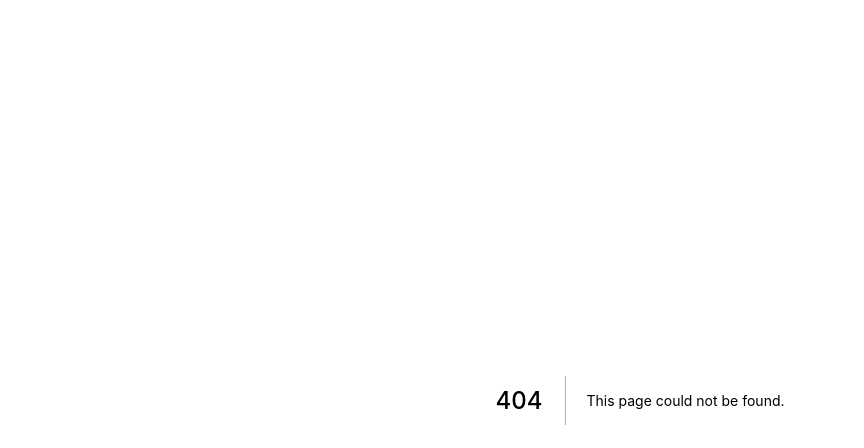
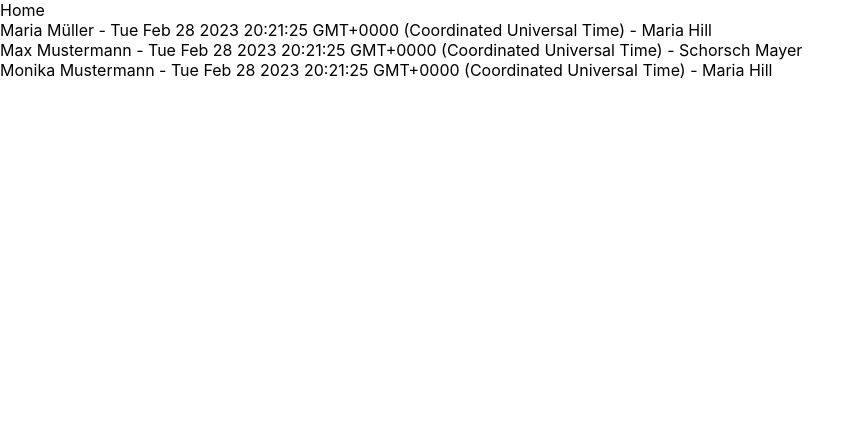
Before and after one commit to deBabbbe/PlaninngsView, a Next.js app: page /appointments in a window 1280 px wide. Before the commit this address had no page. Shown: the top 448 px of the page, without its empty margins (0-864 px from the left). Built offline with nearby package versions, Linux system fonts and the light colour scheme.

Commit message:
Add appointments and mov eBackHomeLink to components

```diff
--- /dev/null
+++ b/components/BackHomeLink.tsx
@@ -0,0 +1,9 @@
+import Link from "next/link";
+
+const BackHomeLink = () => (
+  <div>
+    <Link href="/">Home</Link>
+  </div>
+);
+
+export default BackHomeLink;
--- a/data/applications.ts
+++ b/data/applications.ts
@@ -7,25 +7,25 @@ export interface IApplication {
 
 const applications: IApplication[] = [
   {
-    id: 1,
+    id: 0,
     name: "Nageln",
     duration: "30 min",
     price: 20,
   },
   {
-    id: 2,
+    id: 1,
     name: "Wimpern",
     duration: "30 min",
     price: 30,
   },
   {
-    id: 3,
+    id: 2,
     name: "Füße",
     duration: "60 min",
     price: 40,
   },
   {
-    id: 4,
+    id: 3,
     name: "Nanoblading",
     duration: "90 min",
     price: 250,
--- /dev/null
+++ b/data/appointments.ts
@@ -0,0 +1,36 @@
+import applications, { IApplication } from "./applications";
+import customers, { ICustomer } from "./customers";
+import employees, { IEmployee } from "./employees";
+
+interface IAppointment {
+  id: number;
+  date: Date;
+  application: IApplication;
+  employee: IEmployee;
+  customer: ICustomer;
+}
+
+const appointments: IAppointment[] = [
+  {
+    id: 0,
+    date: new Date(),
+    application: applications[0],
+    customer: customers[0],
+    employee: employees[0],
+  },
+  {
+    id: 1,
+    date: new Date(),
+    application: applications[1],
+    customer: customers[1],
+    employee: employees[1],
+  },
+  {
+    id: 2,
+    date: new Date(),
+    application: applications[2],
+    customer: customers[2],
+    employee: employees[0],
+  },
+];
+export default appointments;
--- a/data/customers.ts
+++ b/data/customers.ts
@@ -5,7 +5,7 @@ interface IAddress {
   zip: number;
 }
 
-interface ICustomer {
+export interface ICustomer {
   id: number;
   name: string;
   comment: string;
@@ -16,7 +16,7 @@ interface ICustomer {
 
 const customers: ICustomer[] = [
   {
-    id: 1,
+    id: 0,
     name: "Maria Müller",
     comment: "nothing special",
     address: {
@@ -29,9 +29,22 @@ const customers: ICustomer[] = [
     email: "m.mueller@gmail.com",
   },
   {
-    id: 2,
+    id: 1,
     name: "Max Mustermann",
     comment: "always too late",
+    address: {
+      city: "Lambrecht",
+      country: "Germany",
+      street: "Brechlochweg 15",
+      zip: 67466,
+    },
+    telefon: "06325453245",
+    email: "m.mustermann@gmx.com",
+  },
+  {
+    id: 2,
+    name: "Monika Mustermann",
+    comment: "talks too much",
     address: {
       city: "Lambrecht",
       country: "Germany",
--- a/data/employees.ts
+++ b/data/employees.ts
@@ -1,6 +1,6 @@
 import applications, { IApplication } from "./applications";
 
-interface IEmployee {
+export interface IEmployee {
   id: number;
   name: string;
   applications: IApplication[];
@@ -9,13 +9,13 @@ interface IEmployee {
 
 const employees: IEmployee[] = [
   {
-    id: 1,
+    id: 0,
     name: "Maria Hill",
     applications: [applications[0]],
     workTime: "8 - 12",
   },
   {
-    id: 2,
+    id: 1,
     name: "Schorsch Mayer",
     applications: [...applications],
     workTime: "13 - 18",
--- a/pages/applications.tsx
+++ b/pages/applications.tsx
@@ -1,4 +1,5 @@
 import Link from "next/link";
+import BackHomeLink from "../components/BackHomeLink";
 import applications from "../data/applications";
 
 const Applications = () => {
@@ -10,9 +11,7 @@ const Applications = () => {
 
   return (
     <>
-      <div>
-        <Link href="/">Home</Link>
-      </div>
+      <BackHomeLink></BackHomeLink>
       <div>{applicationsView}</div>
     </>
   );
--- /dev/null
+++ b/pages/appointments.tsx
@@ -0,0 +1,20 @@
+import BackHomeLink from "../components/BackHomeLink";
+import appointments from "../data/appointments";
+
+const Appointments = () => {
+  const appointmentsView = appointments.map((appointments) => (
+    <div key={appointments.id}>
+      {appointments.customer.name} - {appointments.date.toString()} -{" "}
+      {appointments.employee.name}{" "}
+    </div>
+  ));
+
+  return (
+    <>
+      <BackHomeLink></BackHomeLink>
+      <div>{appointmentsView}</div>
+    </>
+  );
+};
+
+export default Appointments;
--- a/pages/customers.tsx
+++ b/pages/customers.tsx
@@ -1,4 +1,4 @@
-import Link from "next/link";
+import BackHomeLink from "../components/BackHomeLink";
 import customers from "../data/customers";
 
 const Customers = () => {
@@ -12,9 +12,7 @@ const Customers = () => {
 
   return (
     <>
-      <div>
-        <Link href="/">Home</Link>
-      </div>
+      <BackHomeLink></BackHomeLink>
       <div>{customersView}</div>
     </>
   );
--- a/pages/index.tsx
+++ b/pages/index.tsx
@@ -11,6 +11,7 @@ const Home: NextPage = () => {
         <Link href="/customers">Customers</Link>
         <Link href="/applications">Applications</Link>
         <Link href="/employees">Employees</Link>
+        <Link href="/appointments">Appointments</Link>
       </main>
     </div>
   );
```
Also changed, not shown: pages/employees.tsx (+3 -5 lines).
